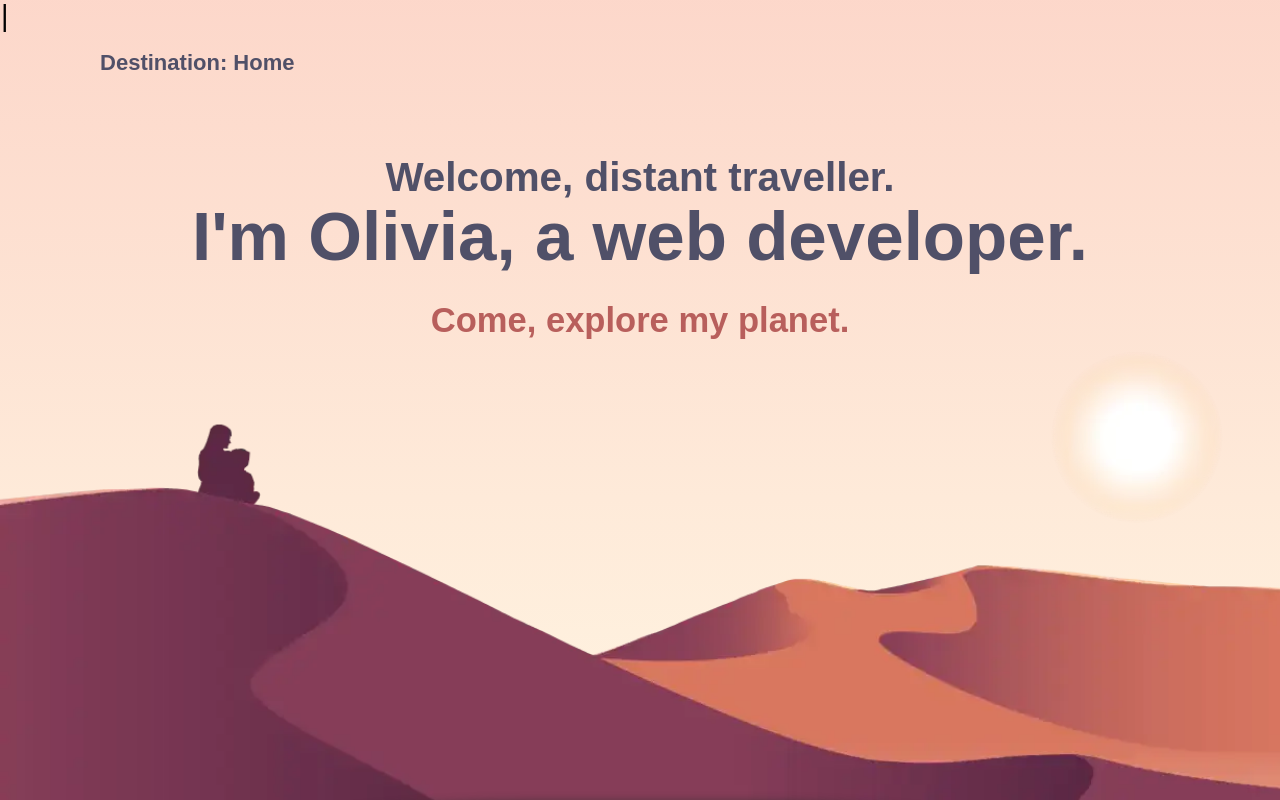
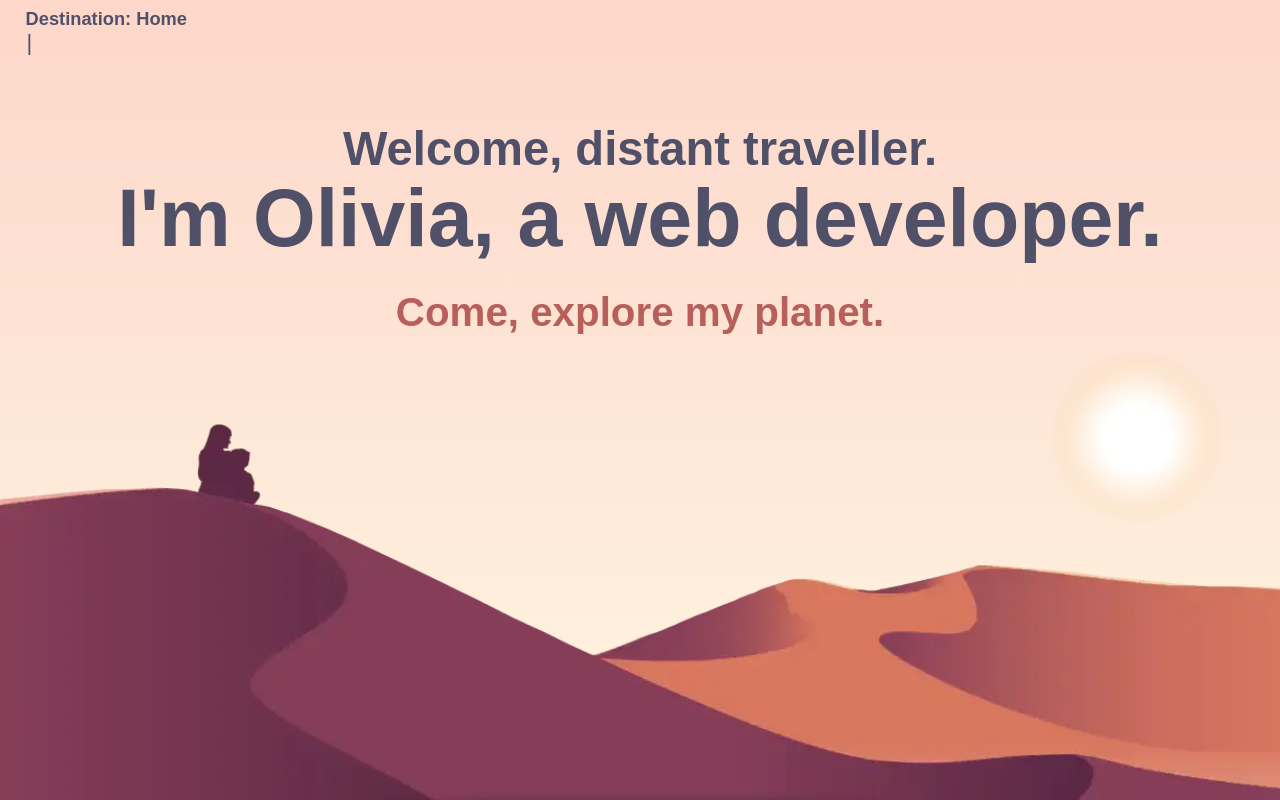
Before and after one commit to Liv4-code/planet-portfolio-site, a React (Create React App) app: page / in a window 1280 px wide. Built offline with nearby package versions, Linux system fonts and the light colour scheme; a web font is replaced by a local one.

Commit message:
Added sun to home background

```diff
--- a/src/Home.scss
+++ b/src/Home.scss
@@ -10,11 +10,19 @@ $breakpoint-tablet: 1150px;
     animation-fill-mode: forwards;
 }
 
+.Typewriter {
+    position: absolute;
+    top: 1vh;
+    left: 2vw;
+    color: #505068;
+    font-size: 22px;
+}
+
 .heading {
     padding-top: 9%;
     color: #505068;
     text-align: center;
-    font-size: larger;
+    font-size: 1.4em;
     line-height: 170%;
     font-weight: 600;
 }
@@ -30,13 +38,13 @@ h4 {
     color: #b85f5c;
 }
 
-h5 {
-    position: absolute;
-    top: 50px;
-    left: 100px;
-    color: #505068;
-    font-size: 22px;
-}
+// h5 {
+//     position: absolute;
+//     top: 50px;
+//     left: 100px;
+//     color: #505068;
+//     font-size: 22px;
+// }
 
 @keyframes fade-in-home {
     from {
```
